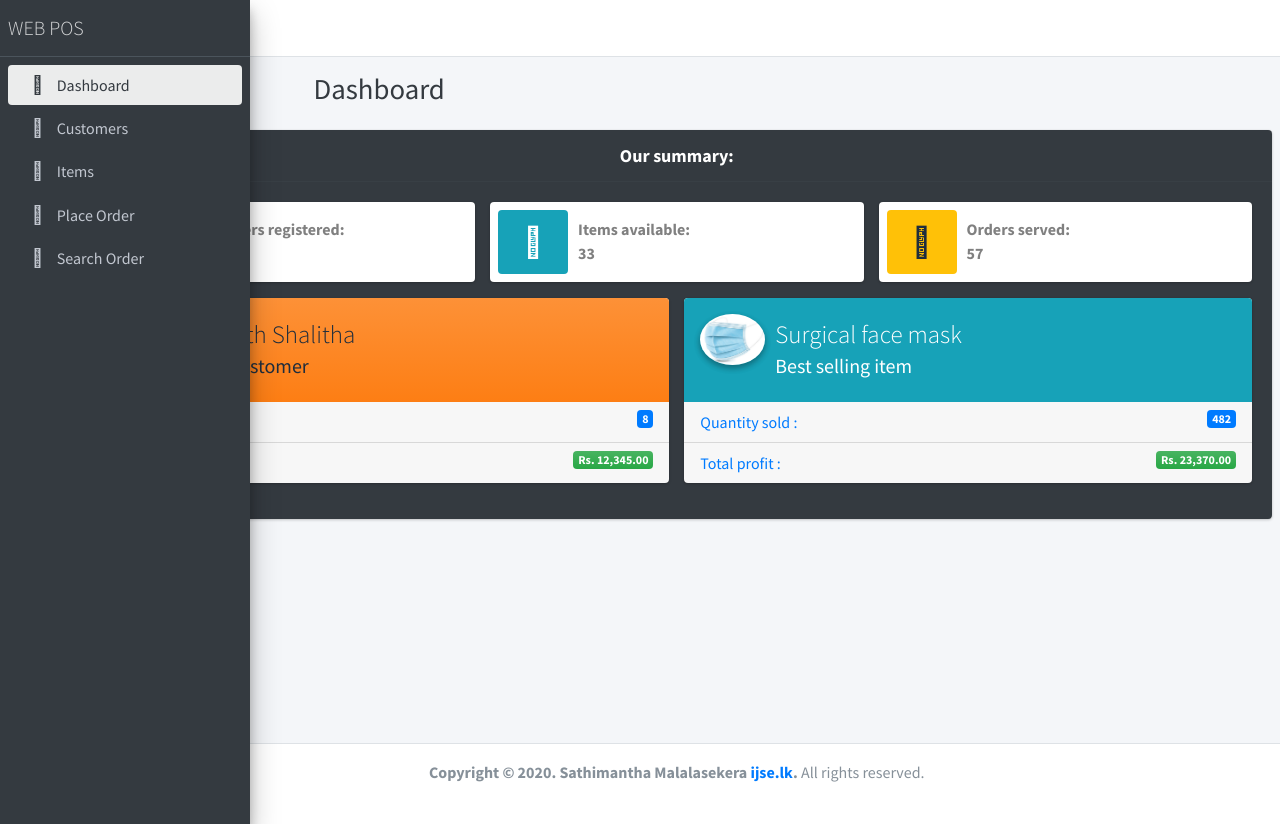
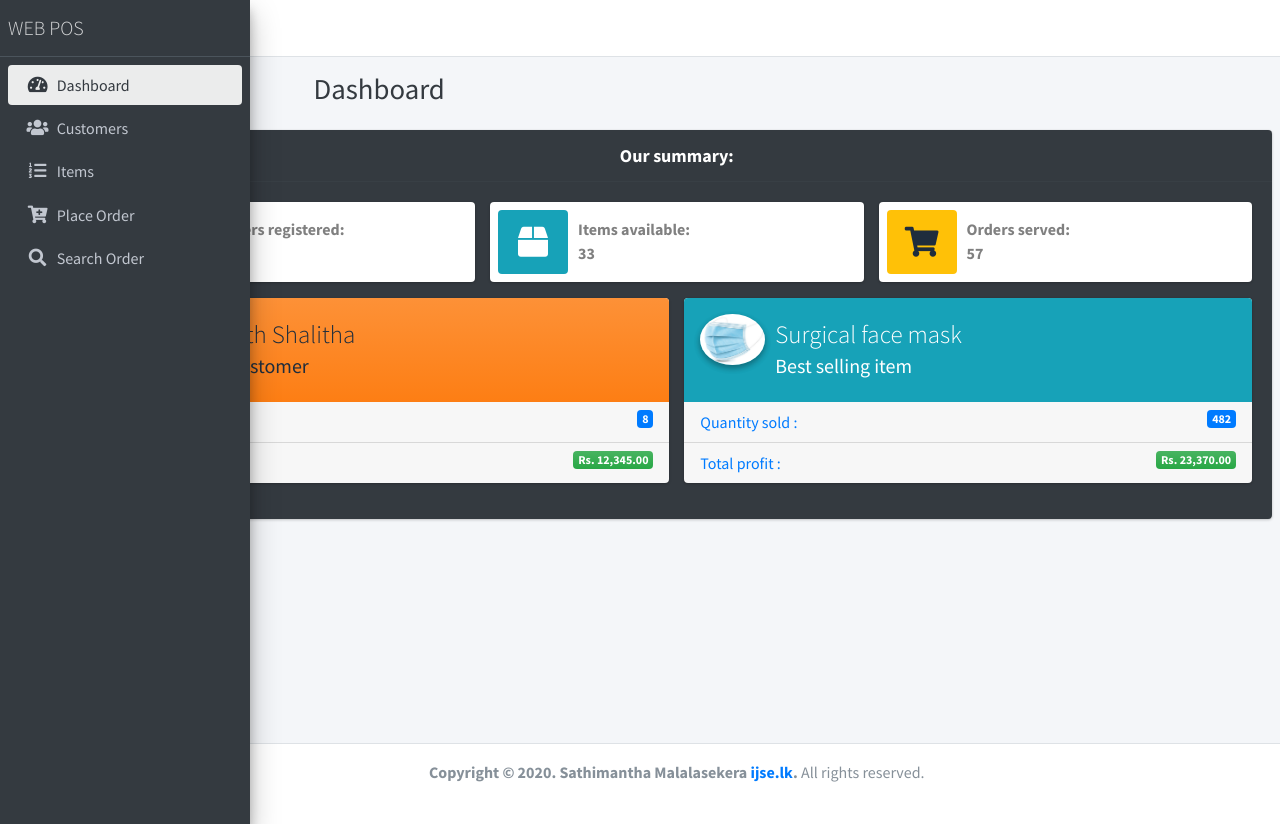
Before and after one commit to byteroots/SPA, a website built with webpack: page index.html in a window 1280 px wide. Built offline with nearby package versions, Linux system fonts and the light colour scheme.

Commit message:
Fix icons

```diff
--- a/index.html
+++ b/index.html
@@ -11,7 +11,7 @@
     <title>web POS</title>
 
     <!-- Font Awesome Icons -->
-    <link href="css/fontawesome-free/css/fontawesome.min.css" rel="stylesheet">
+    <link rel="stylesheet" href="https://pro.fontawesome.com/releases/v5.10.0/css/all.css" integrity="sha384-AYmEC3Yw5cVb3ZcuHtOA93w35dYTsvhLPVnYs9eStHfGJvOvKxVfELGroGkvsg+p" crossorigin="anonymous"/>
     <!-- Theme style -->
     <link rel="stylesheet" href="css/adminlte.min.css">
     <!-- overlayScrollbars -->
```
